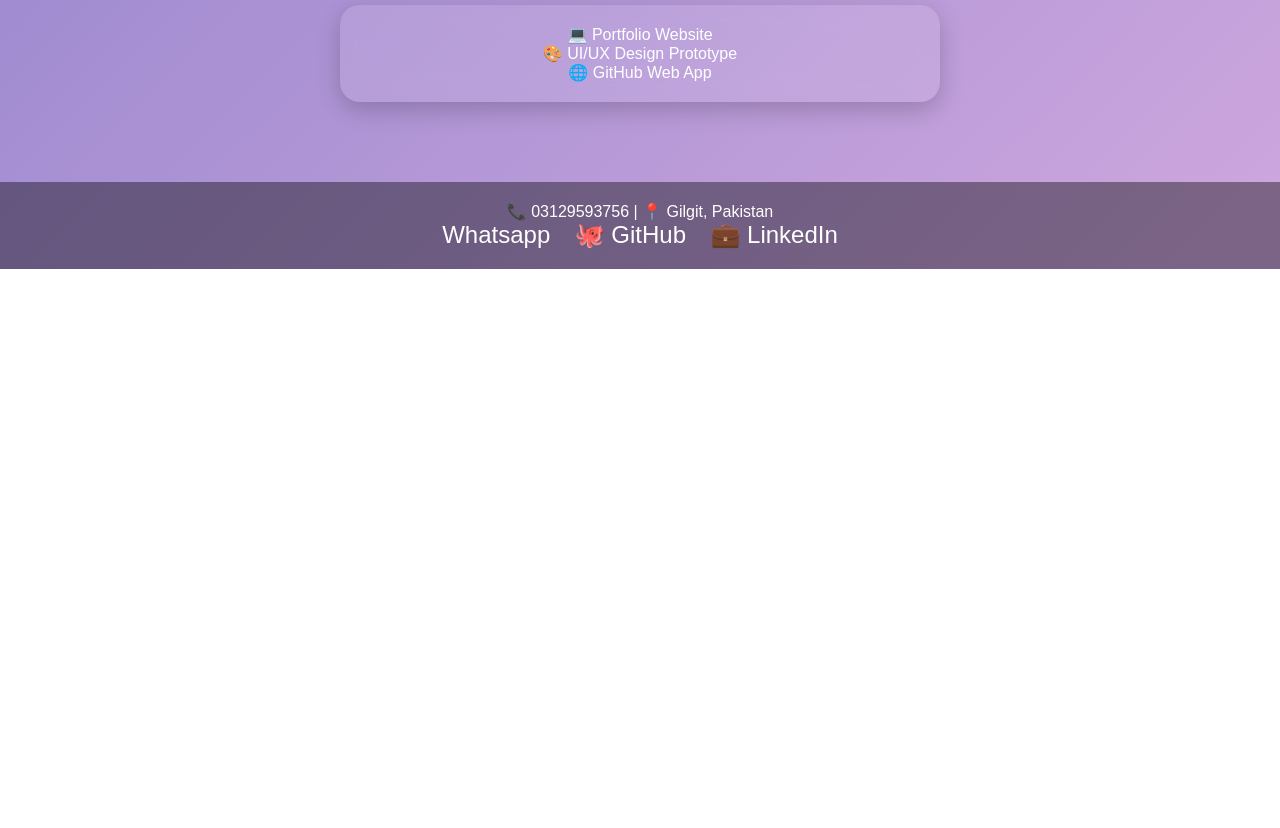
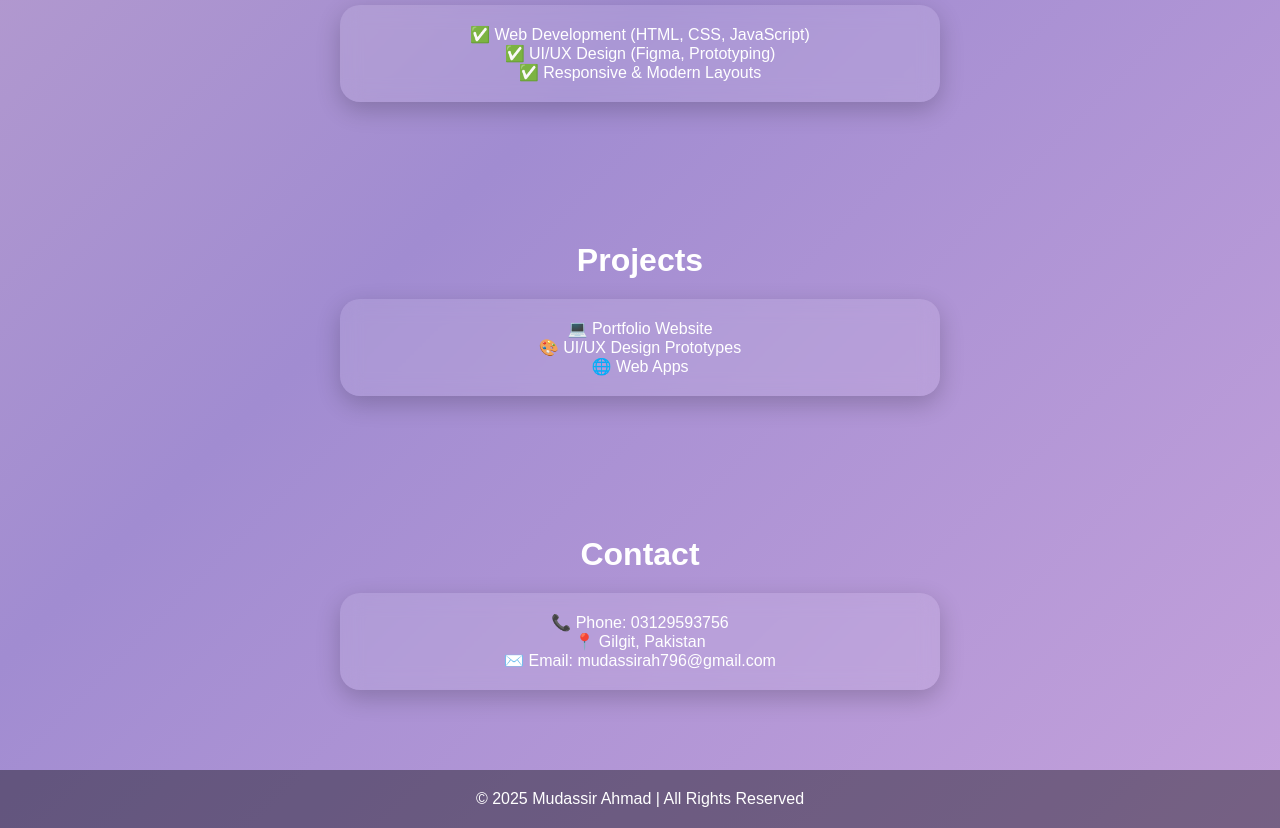
Before and after one commit to mudassirah796-pixel/Mudassir-Ahmad, a plain HTML site: page index.html in a window 1280 px wide. Shown: the part 734-1562 px from the top of the page. Before the commit the page ends 1003 px from the top, so only its background shows below. Drawn offline with Linux system fonts and the light colour scheme.

Commit message:
adedd index html

```diff
--- a/index.html
+++ b/index.html
@@ -2,40 +2,55 @@
 <html lang="en">
 <head>
     <meta charset="UTF-8">
-    <meta name="viewport" content="width=device-width, initial-scale=1.0">
+    <meta name="viewport" content="width=
+    , initial-scale=1.0">
     <link rel="stylesheet" href="index.css">
     <title>Document</title>
 </head>
 <body>
-     <header>
-    <img src="img/1719116199689.jpg" alt="Mudassir Ahmad">
+      <header>
+    <img src="./img/1719116199689.jpg" alt="Mudassir Ahmad">
     <h1>Mudassir Ahmad</h1>
-    <p>Web Developer | UI/UX Designer | Freelancer</p>
-    <a href="https://www.linkedin.com/in/yourprofile" target="_blank" class="btn">Hire Me</a>
-    <a href="cv.pdf" download class="btn">Download CV</a>
+    <p>Web Developer | UI/UX Designer</p>
+    <a href="#contact" class="button">Hire Me</a>
   </header>
 
   <section id="about">
     <h2>About Me</h2>
     <div class="card">
-      <p>Hi! I'm Mudassir Ahmad from Gilgit, Pakistan. Currently a 2nd-year student & freelancer specializing in <b>Web Development</b> and <b>UI/UX Design</b>. Skilled in HTML, CSS, JavaScript, and Figma.</p>
+      <p>Hello! I'm Mudassir Ahmad from Gilgit, Pakistan. I specialize in Web Development and UI/UX Design. Passionate about creating modern, user-friendly, and visually appealing designs.</p>
+    </div>
+  </section>
+
+  <section id="skills">
+    <h2>Skills</h2>
+    <div class="card">
+      <p>✅ Web Development (HTML, CSS, JavaScript)<br>
+         ✅ UI/UX Design (Figma, Prototyping)<br>
+         ✅ Responsive & Modern Layouts</p>
     </div>
   </section>
 
   <section id="projects">
     <h2>Projects</h2>
     <div class="card">
-      <p>💻 <a href="https://your-portfolio-project-link.com" target="_blank">Portfolio Website</a></p>
-      <p>🎨 <a href="https://www.figma.com/files/team/1527265917052780332/recents-and-sharing/recently-viewed?fuid=1527265914509515511" target="_blank">UI/UX Design Prototype</a></p>
-      <p>🌐 <a href="https://github.com/yourgithub/project" target="_blank">GitHub Web App</a></p>
+      <p>💻 Portfolio Website<br>
+         🎨 UI/UX Design Prototypes<br>
+         🌐 Web Apps</p>
+    </div>
+  </section>
+
+  <section id="contact">
+    <h2>Contact</h2>
+    <div class="card">
+      <p>📞 Phone: 03129593756<br>
+         📍 Gilgit, Pakistan<br>
+         ✉️ Email: mudassirah796@gmail.com</p>
     </div>
   </section>
 
   <footer>
-    <p>📞 03129593756 | 📍 Gilgit, Pakistan</p>
-    <a href="01554796986" target="_blank"> Whatsapp</a>
-    <a href="https://github.com/yourgithub" target="_blank">🐙 GitHub</a>
-    <a href="https://www.linkedin.com/in/mudassir-khan-405ab5367/" target="_blank">💼 LinkedIn</a>
+    <p>© 2025 Mudassir Ahmad | All Rights Reserved</p>
   </footer>
 </body>
 </html>
```
